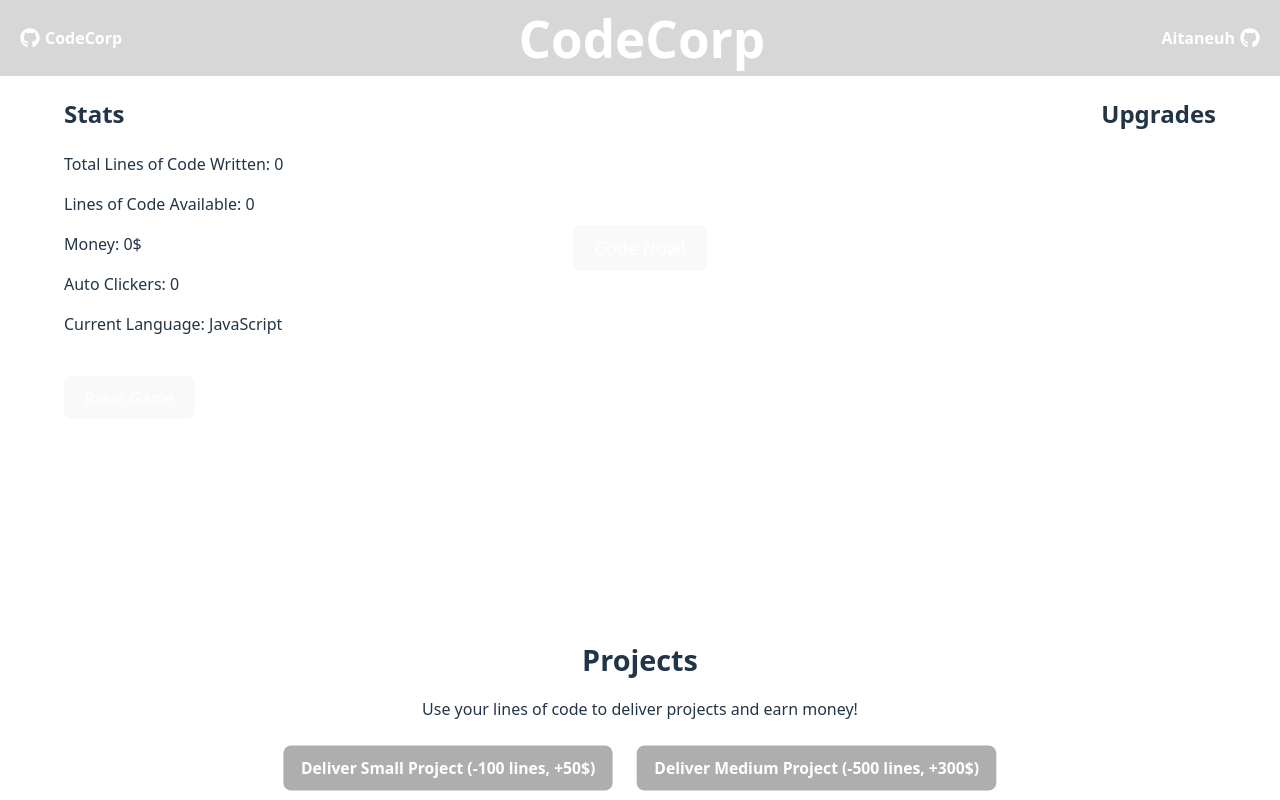
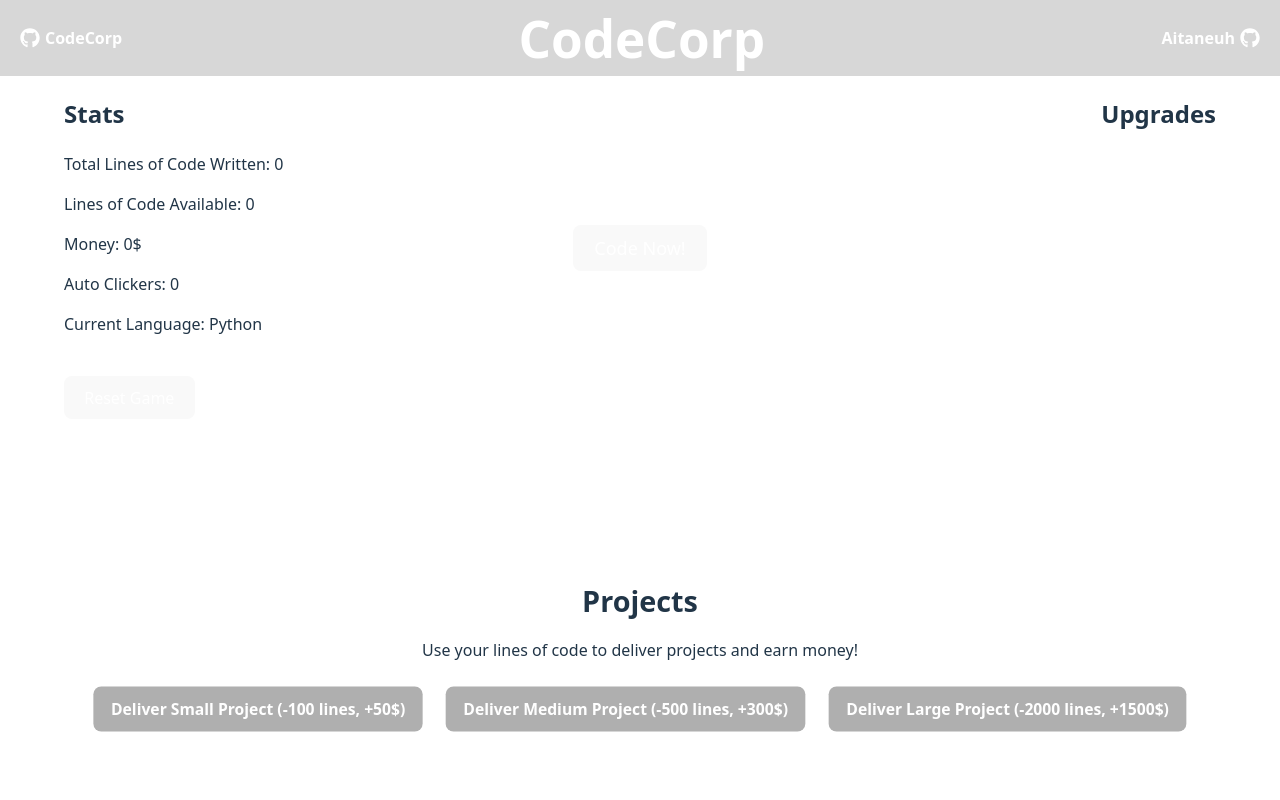
Before and after one commit to Aitaneuh/CodeCorp, a React (Vite) app: page / in a window 1280 px wide. Built offline with nearby package versions, Linux system fonts and the light colour scheme.

Commit message:
fixed alignement of project and the way autoclickers works

```diff
--- a/src/App.tsx
+++ b/src/App.tsx
@@ -13,8 +13,7 @@ const App: React.FC = () => {
   const [money, setMoney] = useState<number>(0);
   const [autoClickers, setAutoClickers] = useState<number>(0);
   const [autoClickerPrice, setAutoClickerPrice] = useState<number>(10);
-  const [language, setLanguage] = useState<string>("JavaScript");
-  const [intervalTime, setIntervalTime] = useState<number>(1000);
+  const [language, setLanguage] = useState<string>("Python");
 
   useEffect(() => {
     const savedData = localStorage.getItem(LOCAL_STORAGE_KEY);
@@ -44,12 +43,17 @@ const App: React.FC = () => {
   useEffect(() => {
     if (autoClickers > 0) {
       const interval = setInterval(() => {
-        setTotalLinesOfCode(prev => prev + autoClickers);
-        setAvailableLinesOfCode(prev => prev + autoClickers);
-      }, intervalTime);
+        const linesPerSecond = autoClickers * 1;
+        const linesPerTick = linesPerSecond / 50;
+
+        setTotalLinesOfCode(prev => prev + linesPerTick);
+        setAvailableLinesOfCode(prev => prev + linesPerTick);
+      }, 20);
+
       return () => clearInterval(interval);
     }
-  }, [autoClickers, intervalTime]);
+  }, [autoClickers]);
+
 
   const clickHandler = () => {
     setTotalLinesOfCode(prev => prev + 1);
@@ -73,14 +77,19 @@ const App: React.FC = () => {
 
   const switchLanguage = (newLanguage: string) => {
     setLanguage(newLanguage);
-    if (newLanguage === "Ruby") {
-      setIntervalTime(500);
-    } else if (newLanguage === "PHP") {
-      setIntervalTime(333);
-    } else {
-      setIntervalTime(1000);
-    }
+
+    let multiplier = 1;
+    if (newLanguage === "Ruby") multiplier = 2;
+    if (newLanguage === "PHP") multiplier = 3;
+    if (newLanguage === "Dart") multiplier = 4;
+    if (newLanguage === "Java") multiplier = 5;
+    if (newLanguage === "C++") multiplier = 6;
+    if (newLanguage === "C") multiplier = 7;
+    if (newLanguage === "Assembly") multiplier = 8;
+
+    setAutoClickers(prev => prev * multiplier);
   };
+
 
   const resetGame = () => {
     setTotalLinesOfCode(0);
@@ -88,8 +97,7 @@ const App: React.FC = () => {
     setMoney(0);
     setAutoClickers(0);
     setAutoClickerPrice(10);
-    setLanguage("JavaScript");
-    setIntervalTime(1000);
+    setLanguage("Python");
     localStorage.removeItem(LOCAL_STORAGE_KEY);
   };
 
@@ -108,7 +116,7 @@ const App: React.FC = () => {
             resetGame={resetGame}
           />
           <div className="centerX">
-          <ClickButton onClick={clickHandler} />
+            <ClickButton onClick={clickHandler} />
           </div>
           <Upgrades
             linesOfCode={availableLinesOfCode}
--- a/src/components/Stats.tsx
+++ b/src/components/Stats.tsx
@@ -11,8 +11,8 @@ const Stats: React.FC<StatsProps> = ({ totalLinesOfCode, availableLinesOfCode, m
     return (
         <div className="stats">
             <h2>Stats</h2>
-            <p>Total Lines of Code Written: {totalLinesOfCode}</p>
-            <p>Lines of Code Available: {availableLinesOfCode}</p>
+            <p>Total Lines of Code Written: {Math.floor(totalLinesOfCode)}</p>
+            <p>Lines of Code Available: {Math.floor(availableLinesOfCode)}</p>
             <p>Money: {money}$</p>
             <p>Auto Clickers: {autoClickers}</p>
             <p>Current Language: {language}</p>
--- a/src/index.css
+++ b/src/index.css
@@ -183,18 +183,20 @@ button:focus-visible {
 }
 
 .projects {
-  margin-top: 30px;
+  position: fixed;
+  bottom: 5%;
+  left: 50%;
+  transform: translateX(-50%);
+
+  width: 90%;
+  max-width: 2000px;
   padding: 20px;
+  background-color: rgba(255, 255, 255, 0.05);
+  border-radius: 10px;
   border-top: 2px solid white;
   text-align: center;
-  width: 90%;
-  max-width: 2000px;
-  margin-left: auto;
-  margin-right: auto;
-  margin-top: 15%;
-  background-color: rgba(255, 255, 255, 0.05);
-  border-radius: 10px;
 }
+
 
 .projects h2 {
   font-size: 1.8rem;
```
